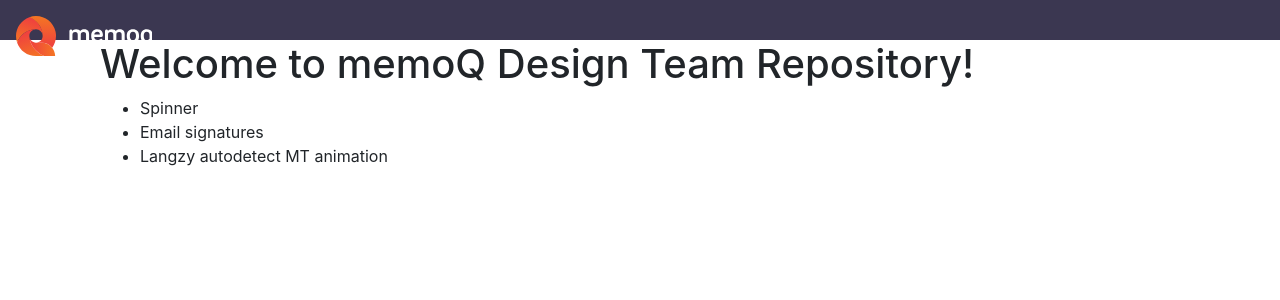
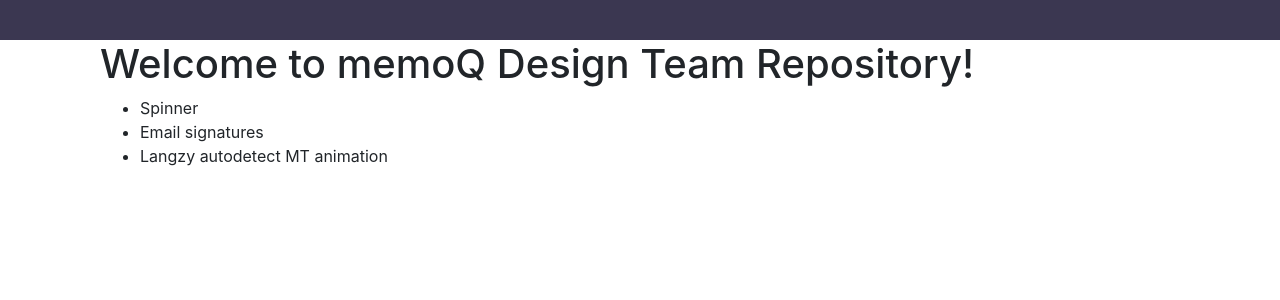
Before and after one commit to memoq-design/memoq-design.github.io, a Jekyll site: the page built from index.html, in a window 1280 px wide. Shown: the top 300 px of the page. Built offline with Jekyll 4.4.1, drawn with Linux system fonts in a browser that asks for light colours.

Commit message:
change css

```diff
--- a/css/layout.css
+++ b/css/layout.css
@@ -7,7 +7,6 @@
 .header-logo {
   display: inline-block;
   width: 136px;
-  height: 40px;
   background-image: url(../assets/logo.svg);
 }
 /*# sourceMappingURL=layout.css.map */
--- a/css/layout.scss
+++ b/css/layout.scss
@@ -15,6 +15,5 @@
 .header-logo {
     display: inline-block;
     width: 136px;
-    height: 40px;
     background-image: url(../assets/logo.svg);
 }
```
Also changed, not shown: 1 other file.
